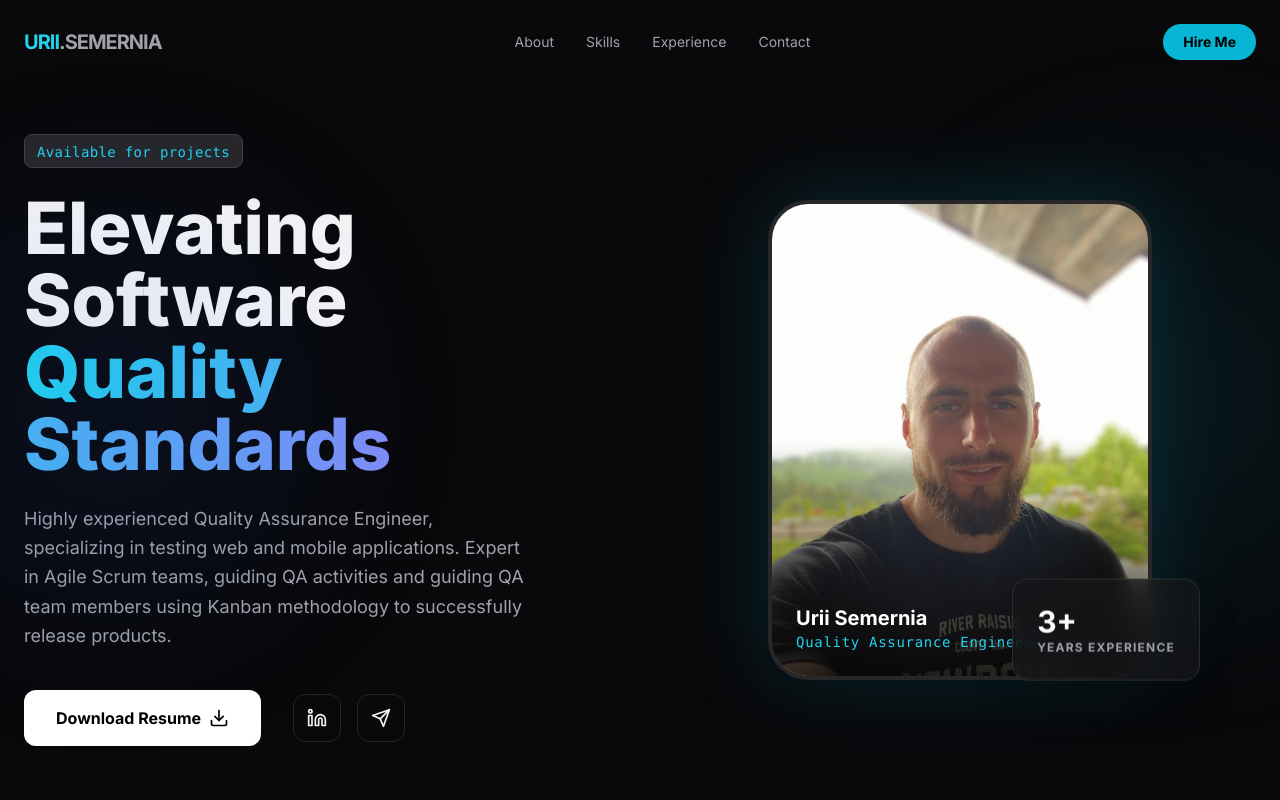
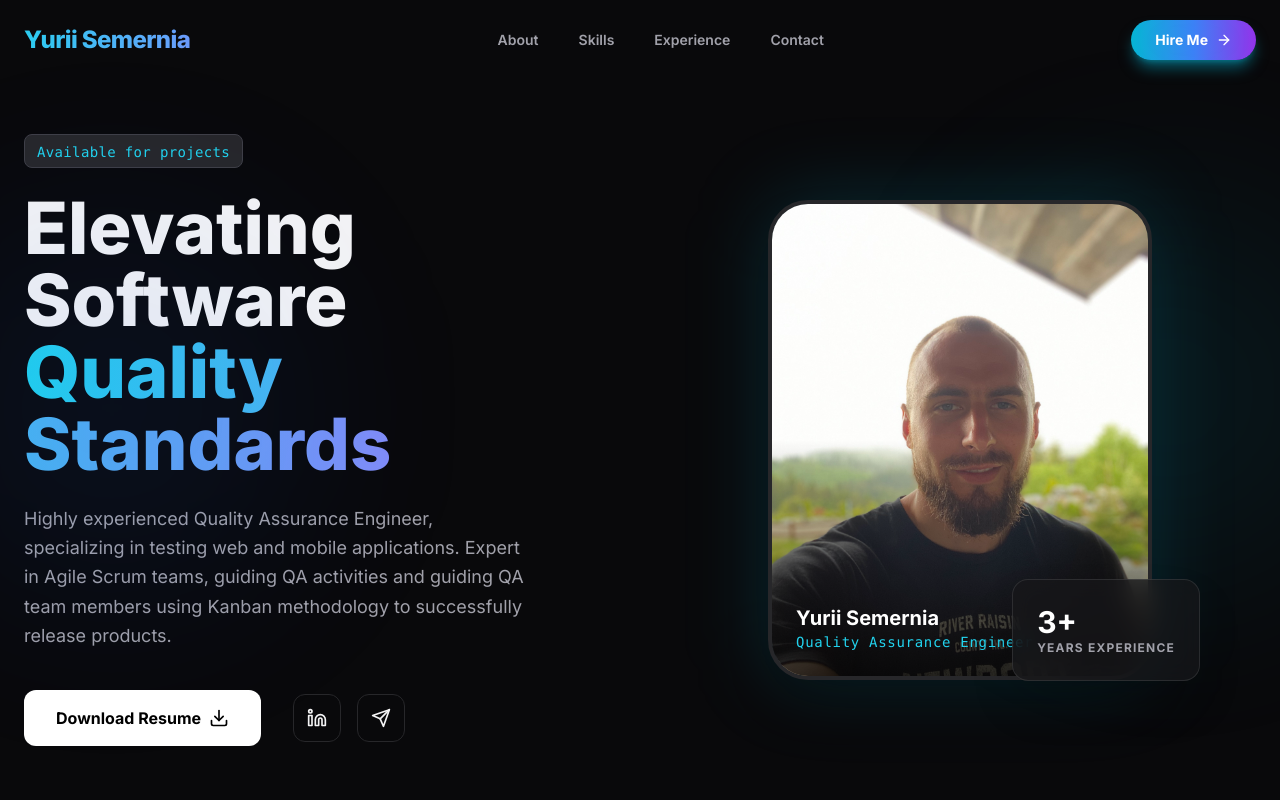
Before and after one commit to Urii-Semernia/Urii-Semernia.github.io, a React (Vite) app: page / in a window 1280 px wide. Shown: the top 800 px of the page. Built offline with nearby package versions, Linux system fonts and the light colour scheme.

Commit message:
Redesign Navbar: modern style with animations, update name to Yurii Semernia

```diff
--- a/components/Navbar.tsx
+++ b/components/Navbar.tsx
@@ -3,8 +3,10 @@ import React, { useState, useEffect } from 'react';
 
 const Navbar: React.FC = () => {
   const [scrolled, setScrolled] = useState(false);
+  const [mounted, setMounted] = useState(false);
 
   useEffect(() => {
+    setMounted(true);
     const handleScroll = () => {
       setScrolled(window.scrollY > 20);
     };
@@ -15,23 +17,85 @@ const Navbar: React.FC = () => {
   }, []);
 
   return (
-    <nav className={`fixed top-0 left-0 w-full z-50 transition-all duration-300 ${scrolled ? 'py-4 glass border-b' : 'py-6'}`}>
+    <nav className={`fixed top-0 left-0 w-full z-50 transition-all duration-500 ${
+      scrolled
+        ? 'py-3 glass border-b border-cyan-500/20 shadow-lg shadow-cyan-500/10'
+        : 'py-5'
+    }`}>
       <div className="max-w-7xl mx-auto px-6 flex justify-between items-center">
-        <div className="text-xl font-bold tracking-tighter">
-          <span className="text-cyan-400">URII</span>
-          <span className="text-zinc-400">.SEMERNIA</span>
+        {/* Logo with animated gradient */}
+        <a
+          href="#about"
+          className={`group relative text-2xl font-black tracking-tight transition-all duration-700 ${
+            mounted ? 'opacity-100 translate-y-0' : 'opacity-0 -translate-y-4'
+          }`}
+        >
+          <span className="relative inline-block">
+            <span className="bg-gradient-to-r from-cyan-400 via-blue-400 to-purple-500 bg-clip-text text-transparent animate-gradient bg-[length:200%_auto]">
+              Yurii Semernia
+            </span>
+            {/* Animated underline */}
+            <span className="absolute bottom-0 left-0 w-0 h-0.5 bg-gradient-to-r from-cyan-400 to-purple-500 group-hover:w-full transition-all duration-500"></span>
+          </span>
+          {/* Glow effect on hover */}
+          <span className="absolute inset-0 bg-gradient-to-r from-cyan-400 via-blue-400 to-purple-500 blur-xl opacity-0 group-hover:opacity-30 transition-opacity duration-500 -z-10"></span>
+        </a>
+
+        {/* Navigation Links */}
+        <div className={`hidden md:flex gap-2 items-center transition-all duration-700 ${
+          mounted ? 'opacity-100 translate-y-0' : 'opacity-0 translate-y-4'
+        }`} style={{ transitionDelay: '100ms' }}>
+          {[
+            { href: '#about', label: 'About' },
+            { href: '#skills', label: 'Skills' },
+            { href: '#experience', label: 'Experience' },
+            { href: '#contact', label: 'Contact' }
+          ].map((link, index) => (
+            <a
+              key={link.href}
+              href={link.href}
+              className="group relative px-4 py-2 text-sm font-semibold text-zinc-400 hover:text-white transition-all duration-300"
+              style={{ transitionDelay: `${(index + 1) * 50}ms` }}
+            >
+              <span className="relative z-10">{link.label}</span>
+              {/* Hover background effect */}
+              <span className="absolute inset-0 rounded-lg bg-gradient-to-r from-cyan-500/10 to-purple-500/10 opacity-0 group-hover:opacity-100 transition-opacity duration-300"></span>
+              {/* Animated dot indicator */}
+              <span className="absolute bottom-1 left-1/2 w-1 h-1 bg-gradient-to-r from-cyan-400 to-purple-500 rounded-full opacity-0 group-hover:opacity-100 group-hover:left-1/2 transition-all duration-300 transform -translate-x-1/2"></span>
+            </a>
+          ))}
         </div>
-        <div className="hidden md:flex gap-8 text-sm font-medium text-zinc-400">
-          <a href="#about" className="hover:text-cyan-400 transition-colors">About</a>
-          <a href="#skills" className="hover:text-cyan-400 transition-colors">Skills</a>
-          <a href="#experience" className="hover:text-cyan-400 transition-colors">Experience</a>
-          <a href="#contact" className="hover:text-cyan-400 transition-colors">Contact</a>
-        </div>
+
+        {/* Hire Me Button */}
         <a
           href="#contact"
-          className="bg-cyan-500 hover:bg-cyan-600 text-black px-5 py-2 rounded-full text-sm font-bold transition-all transform hover:scale-105 active:scale-95"
+          className={`group relative overflow-hidden bg-gradient-to-r from-cyan-500 via-blue-500 to-purple-600 text-white px-6 py-2.5 rounded-full text-sm font-bold transition-all duration-500 transform hover:scale-110 active:scale-95 shadow-lg shadow-cyan-500/50 hover:shadow-cyan-500/80 ${
+            mounted ? 'opacity-100 translate-y-0' : 'opacity-0 translate-y-4'
+          }`}
+          style={{ transitionDelay: '200ms' }}
         >
-          Hire Me
+          <span className="relative z-10 flex items-center gap-2">
+            Hire Me
+            <svg
+              xmlns="http://www.w3.org/2000/svg"
+              width="16"
+              height="16"
+              viewBox="0 0 24 24"
+              fill="none"
+              stroke="currentColor"
+              strokeWidth="2"
+              strokeLinecap="round"
+              strokeLinejoin="round"
+              className="transform group-hover:translate-x-1 transition-transform duration-300"
+            >
+              <path d="M5 12h14"/>
+              <path d="m12 5 7 7-7 7"/>
+            </svg>
+          </span>
+          {/* Animated shine effect */}
+          <span className="absolute inset-0 bg-gradient-to-r from-transparent via-white/20 to-transparent transform -skew-x-12 -translate-x-full group-hover:translate-x-full transition-transform duration-1000"></span>
+          {/* Glow pulse */}
+          <span className="absolute inset-0 rounded-full bg-gradient-to-r from-cyan-400 to-purple-500 opacity-0 group-hover:opacity-75 blur-xl transition-opacity duration-500 animate-pulse"></span>
         </a>
       </div>
     </nav>
--- a/constants.ts
+++ b/constants.ts
@@ -2,7 +2,7 @@
 import { Skill, Experience, Education } from './types';
 
 export const PERSONAL_INFO = {
-  name: 'Urii Semernia',
+  name: 'Yurii Semernia',
   title: 'Quality Assurance Engineer',
   email: 'uriisemernya@gmail.com',
   summary: 'Highly experienced Quality Assurance Engineer, specializing in testing web and mobile applications. Expert in Agile Scrum teams, guiding QA activities and guiding QA team members using Kanban methodology to successfully release products.',
--- a/index.css
+++ b/index.css
@@ -1 +1,15 @@
 /* Additional styles if needed - most styles are in index.html */
+
+/* Animated gradient for logo */
+@keyframes gradient {
+  0%, 100% {
+    background-position: 0% 50%;
+  }
+  50% {
+    background-position: 100% 50%;
+  }
+}
+
+.animate-gradient {
+  animation: gradient 3s ease infinite;
+}
--- a/index.html
+++ b/index.html
@@ -4,7 +4,7 @@
   <head>
     <meta charset="UTF-8" />
     <meta name="viewport" content="width=device-width, initial-scale=1.0" />
-    <title>Urii Semernia | QA Engineer</title>
+    <title>Yurii Semernia | QA Engineer</title>
     <script src="https://cdn.tailwindcss.com"></script>
     <link rel="preconnect" href="https://fonts.googleapis.com">
     <link rel="preconnect" href="https://fonts.gstatic.com" crossorigin>
```
